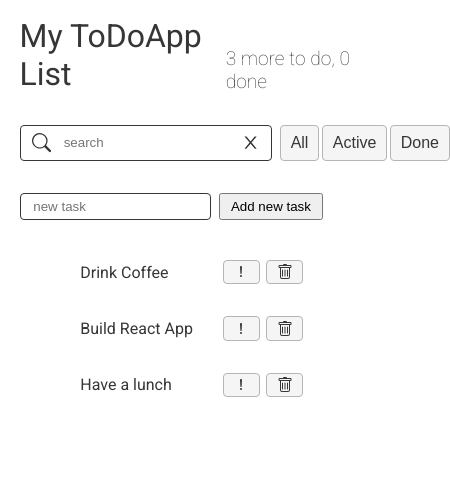
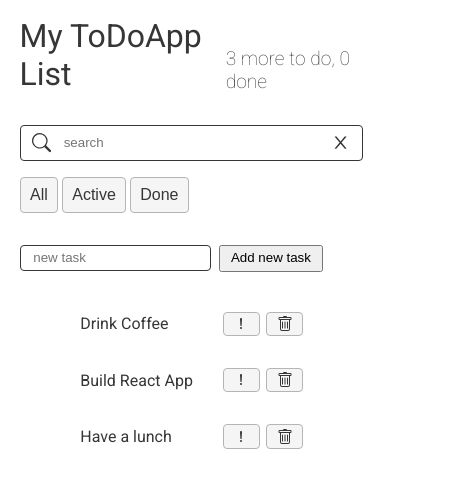
Before and after one commit to anysofronova/react-todo-advanced-app, a React (Create React App) app: page / in a window 390 px wide. Shown: the top 488 px of the page, 450 px wide, since content can reach past the window. Built offline with nearby package versions, Linux system fonts and the light colour scheme.

Commit message:
mobile version

```diff
--- a/src/components/SearchPanel/SearchPanel.module.css
+++ b/src/components/SearchPanel/SearchPanel.module.css
@@ -20,3 +20,11 @@
   border: none;
   outline: none;
 }
+
+@media (max-width: 600px) {
+  .SearchPanel {
+    display: flex;
+    flex-direction: column;
+    gap: 1rem;
+  }
+}
```
